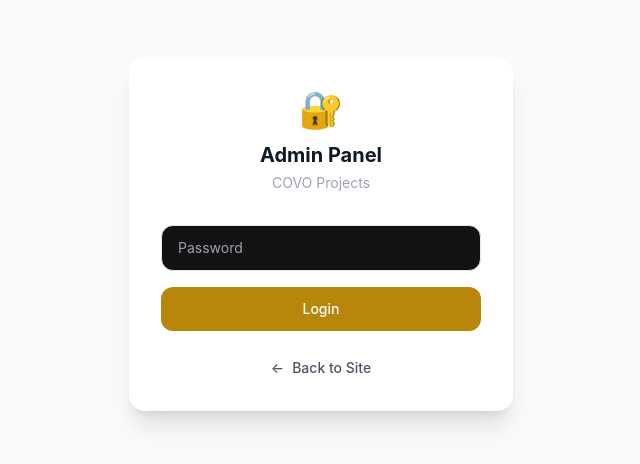
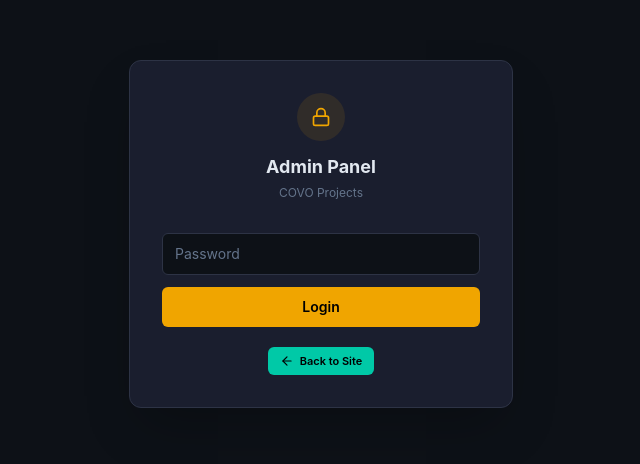
Before and after one commit to amrmoneamalr-pixel/Covo.projects, a React (Vite) app: page /admin in a window 1280 px wide. Shown: the part 166-630 px from the top of the page, without its empty margins (319-959 px from the left). Built offline with nearby package versions, Linux system fonts and the light colour scheme.

Commit message:
Add files via upload

```diff
--- a/src/pages/admin/AdminLayout.jsx
+++ b/src/pages/admin/AdminLayout.jsx
@@ -1,5 +1,6 @@
 import { useState } from "react";
 import { Link } from "react-router-dom";
+import { ArrowLeft, LogOut, Lock } from "lucide-react";
 import ImportExcel from "./ImportExcel";
 import ManageProjects from "./ManageProjects";
 import Developers from "./Developers";
@@ -7,20 +8,19 @@ import Developers from "./Developers";
 const ADMIN_PASSWORD = import.meta.env.VITE_ADMIN_PASSWORD || "admin123";
 
 const TABS = [
-  { id: "developers", label: "Developers",      icon: "🏢" },
-  { id: "import",     label: "Import Data",     icon: "📤" },
-  { id: "manage",     label: "Manage Projects", icon: "⚙️" },
+  { id: "developers", label: "Developers" },
+  { id: "import",     label: "Import Data" },
+  { id: "manage",     label: "Manage Projects" },
 ];
 
-// Reusable "Back to Site" button
-function BackToSiteButton({ variant = "default" }) {
-  const base = "inline-flex items-center gap-2 text-sm font-medium transition-colors";
-  const styles = variant === "primary"
-    ? "bg-[#B8860B] hover:bg-[#9a7009] text-white px-4 py-2 rounded-lg"
-    : "text-gray-600 hover:text-[#B8860B]";
+function BackToSiteButton({ size = "default" }) {
+  const padding = size === "small" ? "px-3 py-1.5 text-[11px]" : "px-4 py-2 text-xs";
   return (
-    <Link to="/" className={`${base} ${styles}`}>
-      <span>←</span>
+    <Link
+      to="/"
+      className={`inline-flex items-center gap-1.5 bg-covo-teal hover:opacity-90 text-black font-semibold rounded-md transition-opacity ${padding}`}
+    >
+      <ArrowLeft className="w-3.5 h-3.5" />
       Back to Site
     </Link>
   );
@@ -30,7 +30,7 @@ export default function AdminLayout() {
   const [authed, setAuthed] = useState(
     () => sessionStorage.getItem("covo_admin") === "1"
   );
-  const [pw, setPw]   = useState("");
+  const [pw, setPw] = useState("");
   const [err, setErr] = useState(false);
   const [activeTab, setActiveTab] = useState("developers");
 
@@ -49,38 +49,38 @@ export default function AdminLayout() {
     setAuthed(false);
   }
 
-  /* ── Login screen ── */
+  // ── Login ──
   if (!authed) {
     return (
-      <div className="min-h-screen bg-gray-50 flex items-center justify-center p-4">
-        <div className="bg-white rounded-2xl shadow-xl w-full max-w-sm p-8">
+      <div className="min-h-screen bg-bg-base flex items-center justify-center p-4">
+        <div className="bg-bg-card border border-line rounded-xl shadow-2xl w-full max-w-sm p-8">
           <div className="text-center mb-8">
-            <div className="text-4xl mb-3">🔐</div>
-            <h1 className="text-xl font-bold text-gray-900">Admin Panel</h1>
-            <p className="text-sm text-gray-400 mt-1">COVO Projects</p>
+            <div className="w-12 h-12 rounded-full bg-covo-gold/10 flex items-center justify-center mx-auto mb-3">
+              <Lock className="w-5 h-5 text-covo-gold" />
+            </div>
+            <h1 className="text-lg font-bold text-ink">Admin Panel</h1>
+            <p className="text-xs text-ink-faint mt-1">COVO Projects</p>
           </div>
-          <div className="space-y-4">
+          <div className="space-y-3">
             <input
               type="password"
               value={pw}
               onChange={(e) => setPw(e.target.value)}
               onKeyDown={(e) => e.key === "Enter" && handleLogin()}
               placeholder="Password"
-              className={`w-full border rounded-xl px-4 py-3 text-sm focus:outline-none focus:ring-2 transition-colors ${
-                err
-                  ? "border-red-300 focus:ring-red-200"
-                  : "border-gray-200 focus:ring-[#B8860B]/30 focus:border-[#B8860B]"
+              className={`w-full bg-bg-base border rounded-md px-3 py-2.5 text-sm text-ink placeholder:text-ink-faint focus:outline-none transition-colors ${
+                err ? "border-covo-pink" : "border-line focus:border-covo-gold/60"
               }`}
             />
-            {err && <p className="text-red-500 text-xs text-center">Wrong password</p>}
+            {err && <p className="text-covo-pink text-xs text-center">Wrong password</p>}
             <button
               onClick={handleLogin}
-              className="w-full bg-[#B8860B] hover:bg-[#9a7009] text-white py-3 rounded-xl text-sm font-medium transition-colors"
+              className="w-full bg-covo-gold hover:opacity-90 text-black py-2.5 rounded-md text-sm font-semibold transition-opacity"
             >
               Login
             </button>
             <div className="text-center pt-2">
-              <BackToSiteButton />
+              <BackToSiteButton size="small" />
             </div>
           </div>
         </div>
@@ -88,26 +88,27 @@ export default function AdminLayout() {
     );
   }
 
-  /* ── Admin panel ── */
+  // ── Admin panel ──
   return (
-    <div className="min-h-screen bg-gray-50 flex flex-col">
+    <div className="min-h-screen bg-bg-base flex flex-col">
       {/* Top bar */}
-      <header className="bg-white border-b border-gray-200 sticky top-0 z-30">
+      <header className="bg-bg-card border-b border-line sticky top-0 z-30">
         <div className="max-w-6xl mx-auto px-4 h-14 flex items-center justify-between">
           <div className="flex items-center gap-4">
-            <BackToSiteButton variant="primary" />
-            <span className="text-gray-200 hidden sm:inline">|</span>
+            <BackToSiteButton />
+            <span className="text-line hidden sm:inline">|</span>
             <div className="hidden sm:flex items-center gap-2">
-              <span className="font-bold text-[#B8860B] text-lg">COVO</span>
-              <span className="text-gray-300 text-sm">|</span>
-              <span className="text-gray-600 text-sm font-medium">Admin Panel</span>
+              <span className="font-black text-covo-gold text-base tracking-wide">COVO</span>
+              <span className="text-line">|</span>
+              <span className="text-ink-muted text-xs font-semibold">Admin Panel</span>
             </div>
           </div>
           <button
             onClick={handleLogout}
-            className="text-xs text-gray-400 hover:text-gray-600 flex items-center gap-1 transition-colors"
+            className="flex items-center gap-1.5 text-[11px] text-ink-faint hover:text-ink transition-colors"
           >
-            Logout ↩
+            <LogOut className="w-3.5 h-3.5" />
+            Logout
           </button>
         </div>
 
@@ -117,13 +118,12 @@ export default function AdminLayout() {
             <button
               key={tab.id}
               onClick={() => setActiveTab(tab.id)}
-              className={`flex items-center gap-1.5 px-4 py-2.5 text-sm font-medium border-b-2 transition-colors whitespace-nowrap ${
+              className={`px-4 py-2.5 text-xs font-semibold border-b-2 transition-colors whitespace-nowrap ${
                 activeTab === tab.id
-                  ? "border-[#B8860B] text-[#B8860B]"
-                  : "border-transparent text-gray-500 hover:text-gray-700"
+                  ? "border-covo-gold text-covo-gold"
+                  : "border-transparent text-ink-faint hover:text-ink"
               }`}
             >
-              <span>{tab.icon}</span>
               {tab.label}
             </button>
           ))}
@@ -138,9 +138,9 @@ export default function AdminLayout() {
       </main>
 
       {/* Bottom Back to Site */}
-      <footer className="border-t border-gray-200 bg-white">
-        <div className="max-w-6xl mx-auto px-4 py-5 flex items-center justify-center">
-          <BackToSiteButton variant="primary" />
+      <footer className="border-t border-line bg-bg-card">
+        <div className="max-w-6xl mx-auto px-4 py-4 flex items-center justify-center">
+          <BackToSiteButton />
         </div>
       </footer>
     </div>
```
